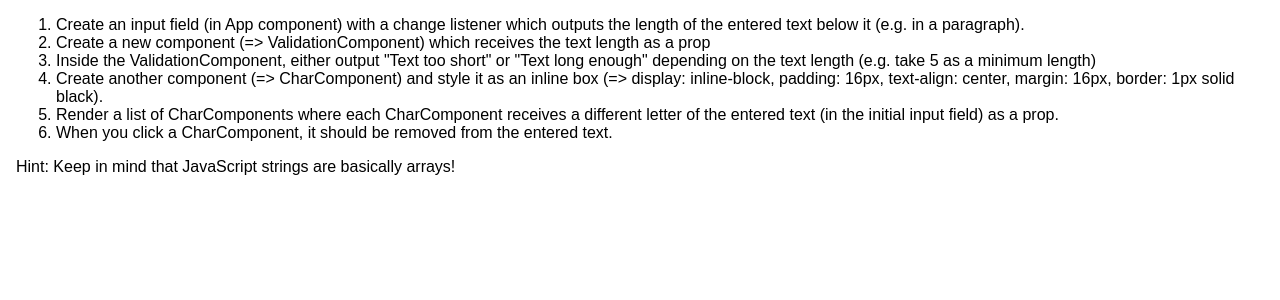
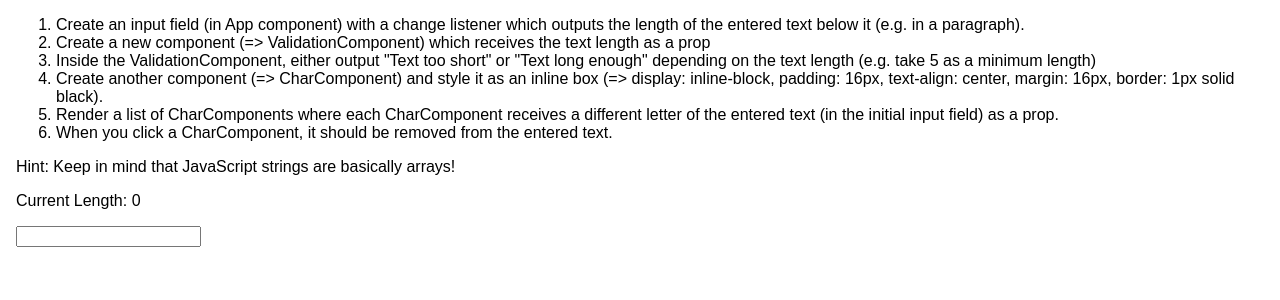
Before and after one commit to patrickpaiva/react-complete-guide, a React (Create React App) app: page / in a window 1280 px wide. Shown: the top 300 px of the page. Built offline with nearby package versions, Linux system fonts and the light colour scheme.

Commit message:
created state and function to watch input length

```diff
--- a/src/App.js
+++ b/src/App.js
@@ -2,6 +2,18 @@ import React, { Component } from 'react';
 import './App.css';
 
 class App extends Component {
+  state = {
+    inputLength: 0
+  }
+
+  inputChangeHandler = (event) => {
+    const sentence = event.target.value
+    const sentenceArr = sentence.split('')
+
+    this.setState({
+      inputLength: sentenceArr.length
+    })
+  }
   render() {
     return (
       <div className="App">
@@ -14,6 +26,10 @@ class App extends Component {
           <li>When you click a CharComponent, it should be removed from the entered text.</li>
         </ol>
         <p>Hint: Keep in mind that JavaScript strings are basically arrays!</p>
+        <div>
+          <p>Current Length: {this.state.inputLength}</p>
+          <input type="text" onChange={(event) => this.inputChangeHandler(event)}/>
+        </div>
       </div>
     );
   }
```
Also changed, not shown: 1 other file (tests, documents, lock files or other folders).
